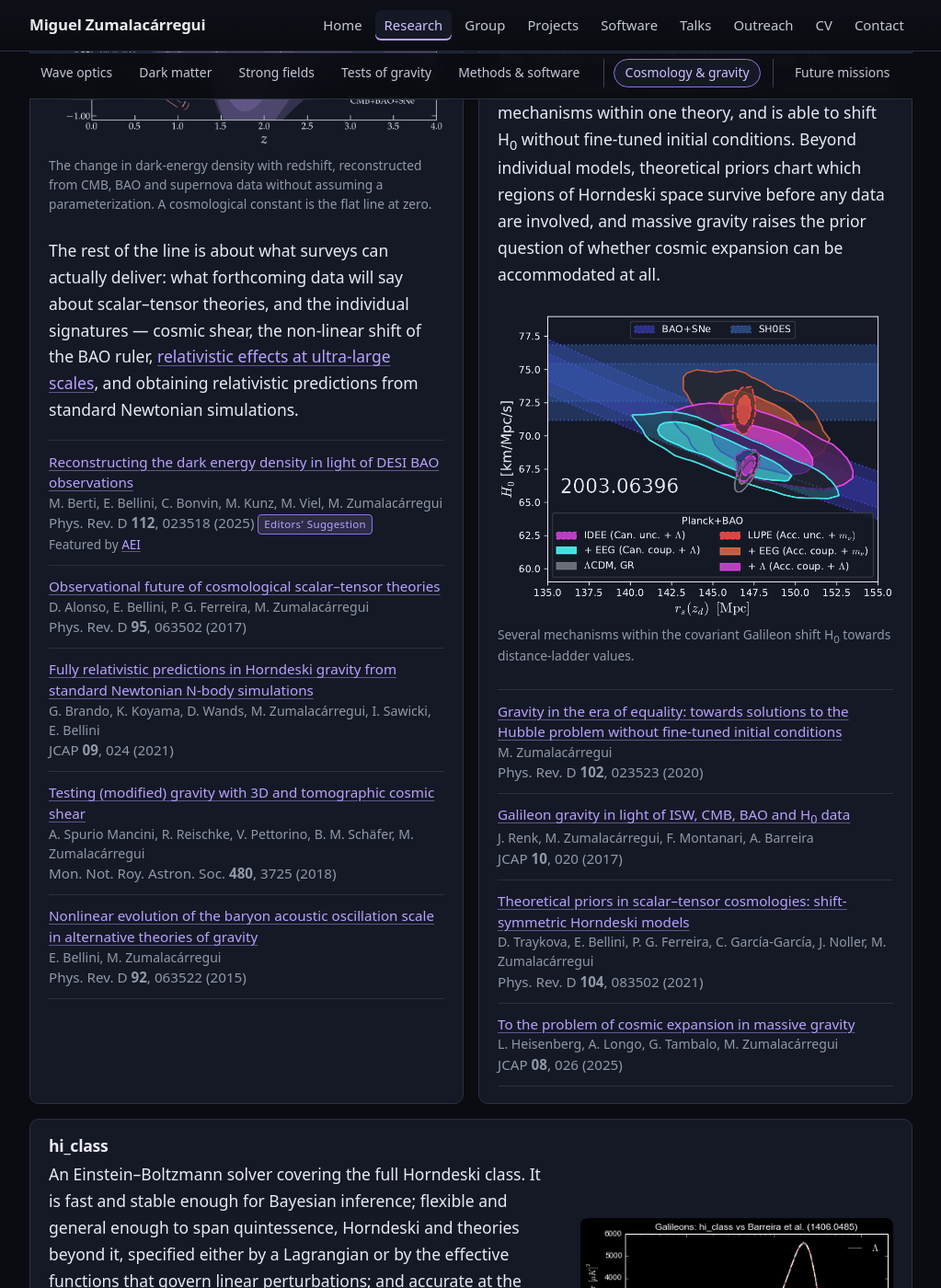
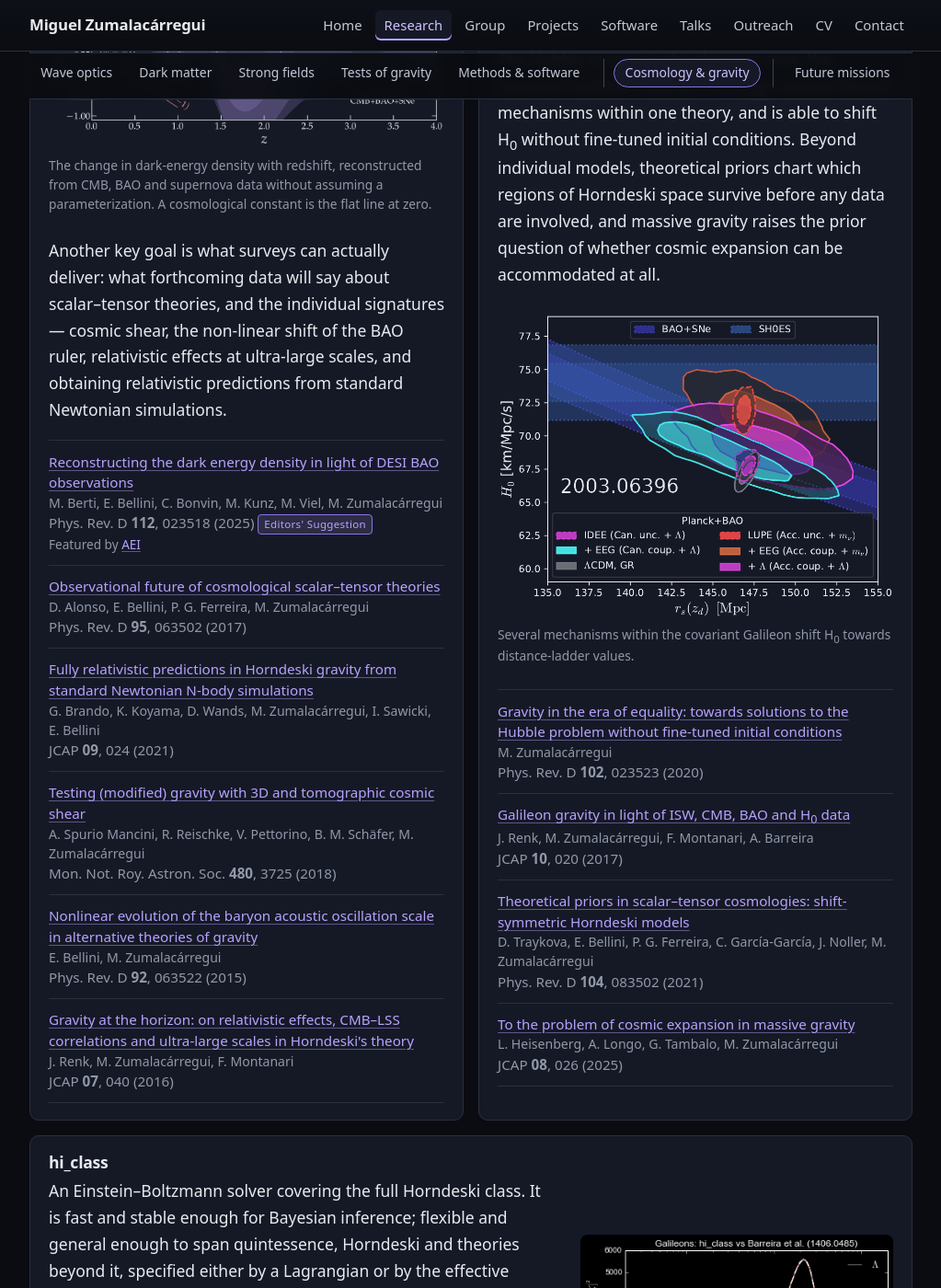
Before and after one commit to miguelzuma/miguelzuma.github.io, a Jekyll site: the page built from research.html, in a window 1280 px wide and 1400 px high, scrolled down 8273 px. Shown: the whole window at 92% size, without its empty margins (128-1151 px from the left). Built offline with Jekyll 4.4.1, drawn with Linux system fonts in a browser that asks for light colours; some of the changed text lies outside the part shown.

Commit message:
Rebalance the cosmology columns
"Another key goal" replaces "the rest of the line". The ultra-large-scales
paper moves from an inline link into the list, evening the two cards, and
Ezquiaga's differential-forms paper returns as the last disformal entry.

Co-Authored-By: Claude Opus 5 <noreply@anthropic.com>
Claude-Session: https://claude.ai/code/session_01E2ZbXszK9qt9svKVxU5Yrt

```diff
--- a/research.html
+++ b/research.html
@@ -549,12 +549,11 @@ sections:
       </figcaption>
     </figure>
     <p>
-      The rest of the line is about what surveys can actually deliver: what
-      forthcoming data will say about scalar–tensor theories, and the individual
+      Another key goal is what surveys can actually deliver: what forthcoming
+      data will say about scalar–tensor theories, and the individual
       signatures — cosmic shear, the non-linear shift of the BAO ruler,
-      <a href="https://inspirehep.net/literature/1445097" rel="noopener">relativistic effects at ultra-large scales</a>,
-      and obtaining relativistic predictions from standard Newtonian
-      simulations.
+      relativistic effects at ultra-large scales, and obtaining relativistic
+      predictions from standard Newtonian simulations.
     </p>
     <ul class="pubs">
       <li><a href="https://inspirehep.net/literature/2901653" rel="noopener">Reconstructing the dark energy density in light of DESI BAO observations</a>
@@ -574,6 +573,9 @@ sections:
       <li><a href="https://inspirehep.net/literature/1370110" rel="noopener">Nonlinear evolution of the baryon acoustic oscillation scale in alternative theories of gravity</a>
         <span class="authors">E. Bellini, M. Zumalacárregui</span>
         <span class="journal">Phys. Rev. D <strong>92</strong>, 063522 (2015)</span></li>
+      <li><a href="https://inspirehep.net/literature/1445097" rel="noopener">Gravity at the horizon: on relativistic effects, CMB–LSS correlations and ultra-large scales in Horndeski's theory</a>
+        <span class="authors">J. Renk, M. Zumalacárregui, F. Montanari</span>
+        <span class="journal">JCAP <strong>07</strong>, 040 (2016)</span></li>
     </ul>
   </section>
 
@@ -718,6 +720,9 @@ sections:
       <li><a href="https://inspirehep.net/literature/1114681" rel="noopener">Screening modifications of gravity through disformally coupled fields</a>
         <span class="authors">T. Koivisto, D. Mota, M. Zumalacárregui</span>
         <span class="journal">Phys. Rev. Lett. <strong>109</strong>, 241102 (2012)</span></li>
+      <li><a href="https://inspirehep.net/literature/1509896" rel="noopener">Field redefinitions in theories beyond Einstein gravity using the language of differential forms</a>
+        <span class="authors">J. M. Ezquiaga, J. García-Bellido, M. Zumalacárregui</span>
+        <span class="journal">Phys. Rev. D <strong>95</strong>, 084039 (2017)</span></li>
       <li><a href="https://inspirehep.net/literature/1194087" rel="noopener">DBI Galileons in the Einstein frame: local gravity and cosmology</a>
         <span class="authors">M. Zumalacárregui, T. Koivisto, D. Mota</span>
         <span class="journal">Phys. Rev. D <strong>87</strong>, 083010 (2013)</span></li>
```
